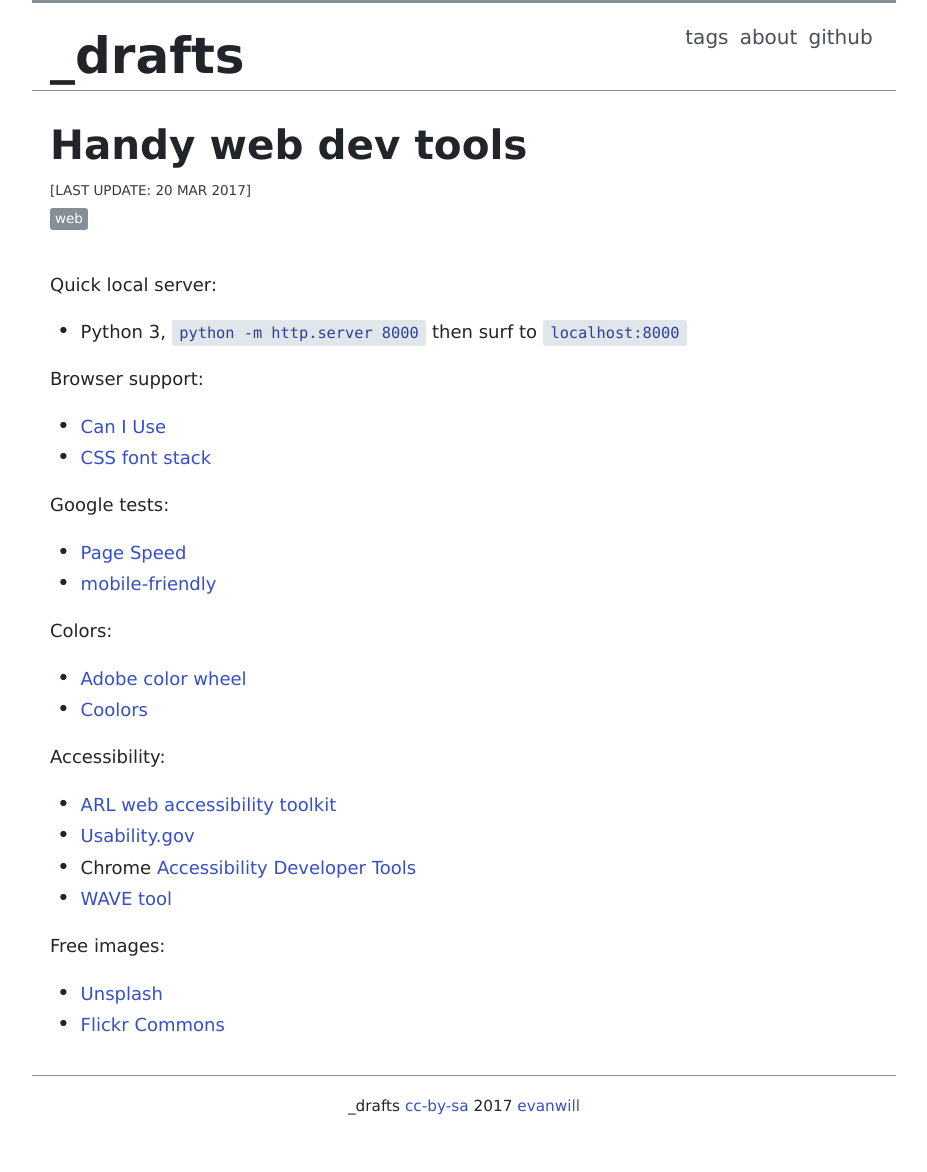
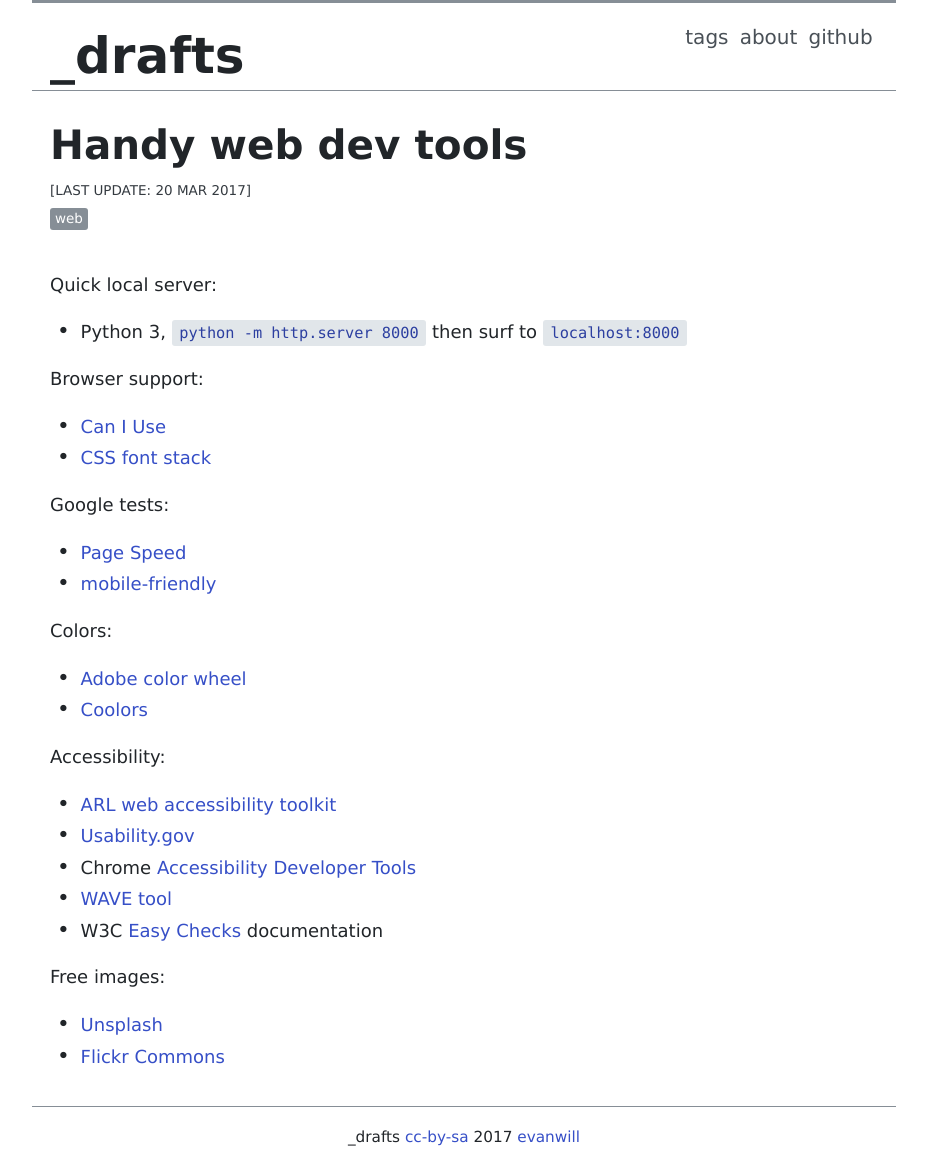
Before and after one commit to evanwill/_drafts, a Jekyll site: the page built from _notes/web-dev.md, in a window 1280 px wide. Shown: the whole page, without its empty margins (176-1103 px from the left). Built offline with Jekyll 4.4.1, drawn with Linux system fonts in a browser that asks for light colours; before the commit the page ends 1141 px from its top, so only the background shows below that.

Commit message:
update web dev

```diff
--- a/_notes/web-dev.md
+++ b/_notes/web-dev.md
@@ -25,6 +25,7 @@
 - [Usability.gov](http://www.usability.gov/what-and-why/accessibility.html)
 - Chrome [Accessibility Developer Tools](https://chrome.google.com/webstore/detail/accessibility-developer-t/fpkknkljclfencbdbgkenhalefipecmb)
 - [WAVE tool](http://wave.webaim.org/)
+- W3C [Easy Checks](https://www.w3.org/WAI/eval/preliminary) documentation
 
 Free images:
 - [Unsplash](https://unsplash.com/)
```
